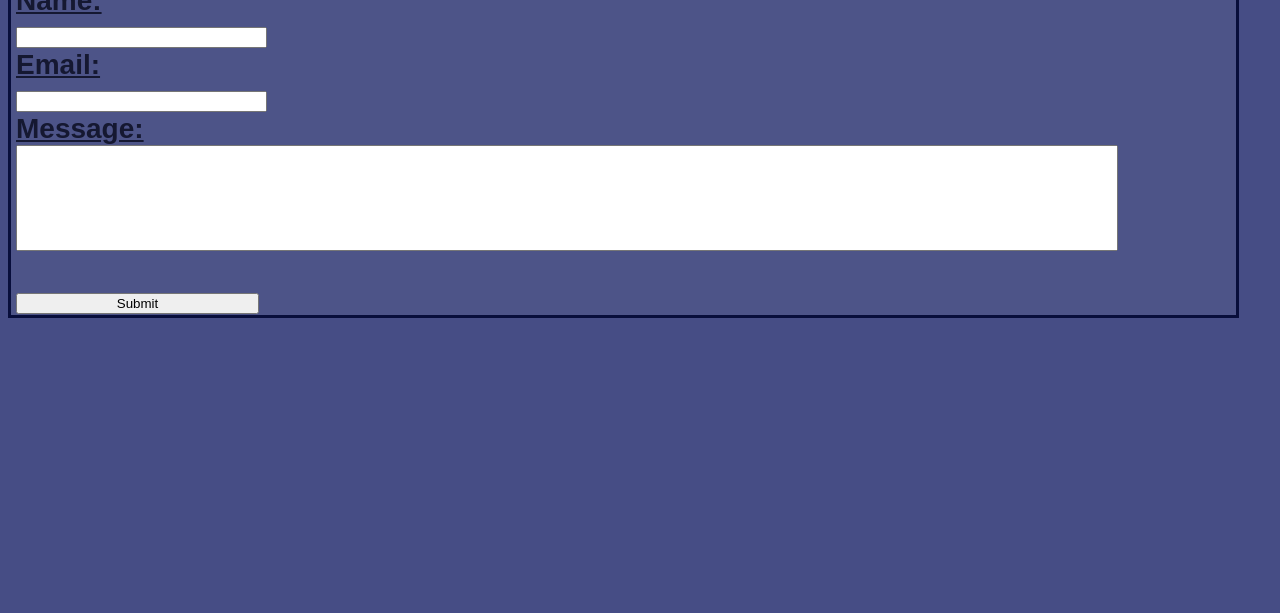
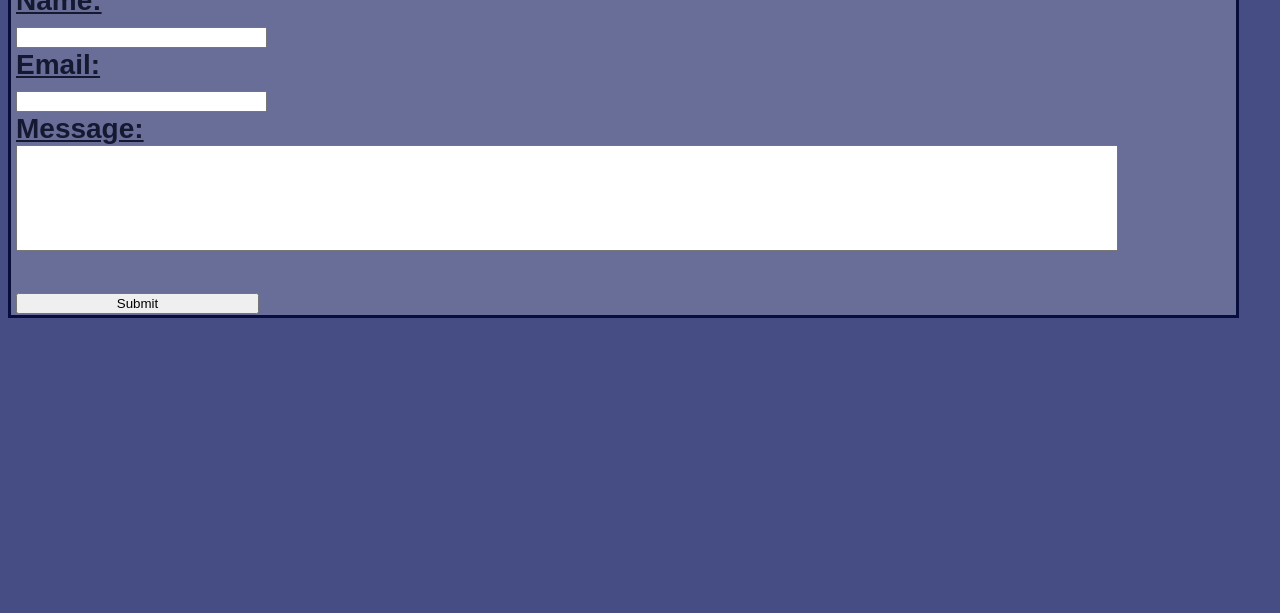
Before and after one commit to AndyForbes93/Basic-Portfolio, a plain HTML site: page contact.html in a window 1280 px wide. Shown: the part 187-800 px from the top of the page. Drawn offline with Linux system fonts and the light colour scheme.

Commit message:
fixed color on contact page

```diff
--- a/css/main.css
+++ b/css/main.css
@@ -91,7 +91,7 @@ a:hover{
     font-size: 28px;
     font-weight:bold;
     text-decoration: underline;
-    background-color:rgb(77, 84, 136);
+    background-color:rgb(105, 110, 152);
     color:rgb(21, 24, 49);
     padding:0px 5px 0px 5px;
 
```
